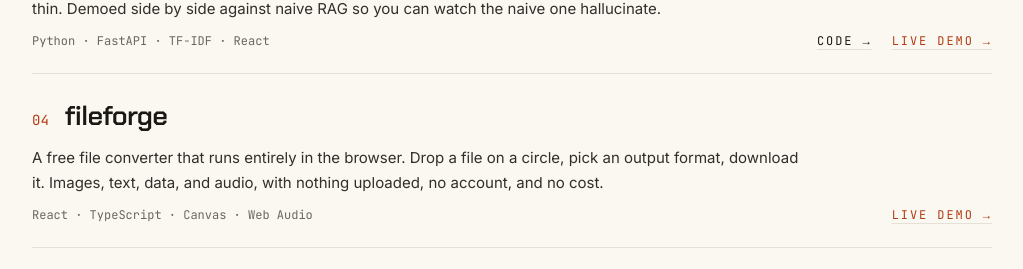
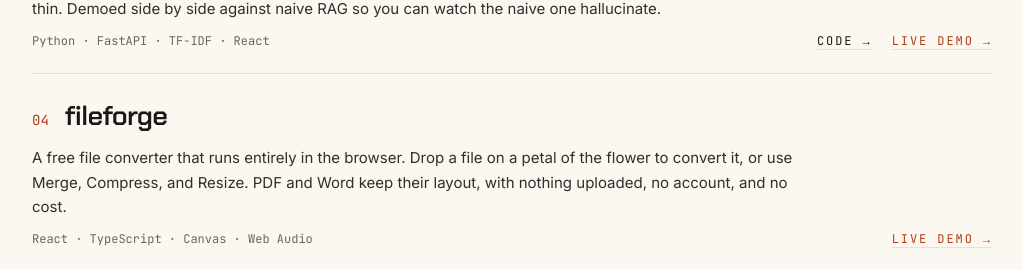
Before and after one commit to jerinjackj17/portfolio, a React (Vite) app: page / in a window 1280 px wide. Shown: the part 5672-5941 px from the top of the page, without its empty margins (128-1151 px from the left). Built offline with nearby package versions, Linux system fonts and the light colour scheme; no server answers.

Commit message:
AI Lab: fileforge card now describes the flower, not the old circle
Card blurb and Ask answer updated to the petal drop, Merge,
Compress, Resize, and layout preservation.

```diff
--- a/src/ask.ts
+++ b/src/ask.ts
@@ -48,7 +48,7 @@
   {
     id: "ailab",
     source: "ai lab",
-    text: "His AI Lab has four live demos: flowforge (durable agent workflows on LangGraph with checkpoints, retries, and a human approval gate), mcp-baremetal (a Model Context Protocol server written by hand with scoped credentials and PII masking), verifiable-rag (a retrieval pipeline that critiques its own hits and abstains when grounding is thin), and fileforge (a free file converter that runs entirely in the browser: drop a file on a circle, pick an output format, download it). Links are in the AI Lab section above.",
+    text: "His AI Lab has four live demos: flowforge (durable agent workflows on LangGraph with checkpoints, retries, and a human approval gate), mcp-baremetal (a Model Context Protocol server written by hand with scoped credentials and PII masking), verifiable-rag (a retrieval pipeline that critiques its own hits and abstains when grounding is thin), and fileforge (a free file converter that runs entirely in the browser: drop a file on a flower petal to convert it, or merge, compress, or resize it). Links are in the AI Lab section above.",
   },
   {
     id: "location",
--- a/src/components/AiLab.tsx
+++ b/src/components/AiLab.tsx
@@ -42,7 +42,7 @@
     index: "04",
     title: "fileforge",
     blurb:
-      "A free file converter that runs entirely in the browser. Drop a file on a circle, pick an output format, download it. Images, text, data, and audio, with nothing uploaded, no account, and no cost.",
+      "A free file converter that runs entirely in the browser. Drop a file on a petal of the flower to convert it, or use Merge, Compress, and Resize. PDF and Word keep their layout, with nothing uploaded, no account, and no cost.",
     stack: "React · TypeScript · Canvas · Web Audio",
     demo: "https://fileforge-alpha.vercel.app",
   },
```
